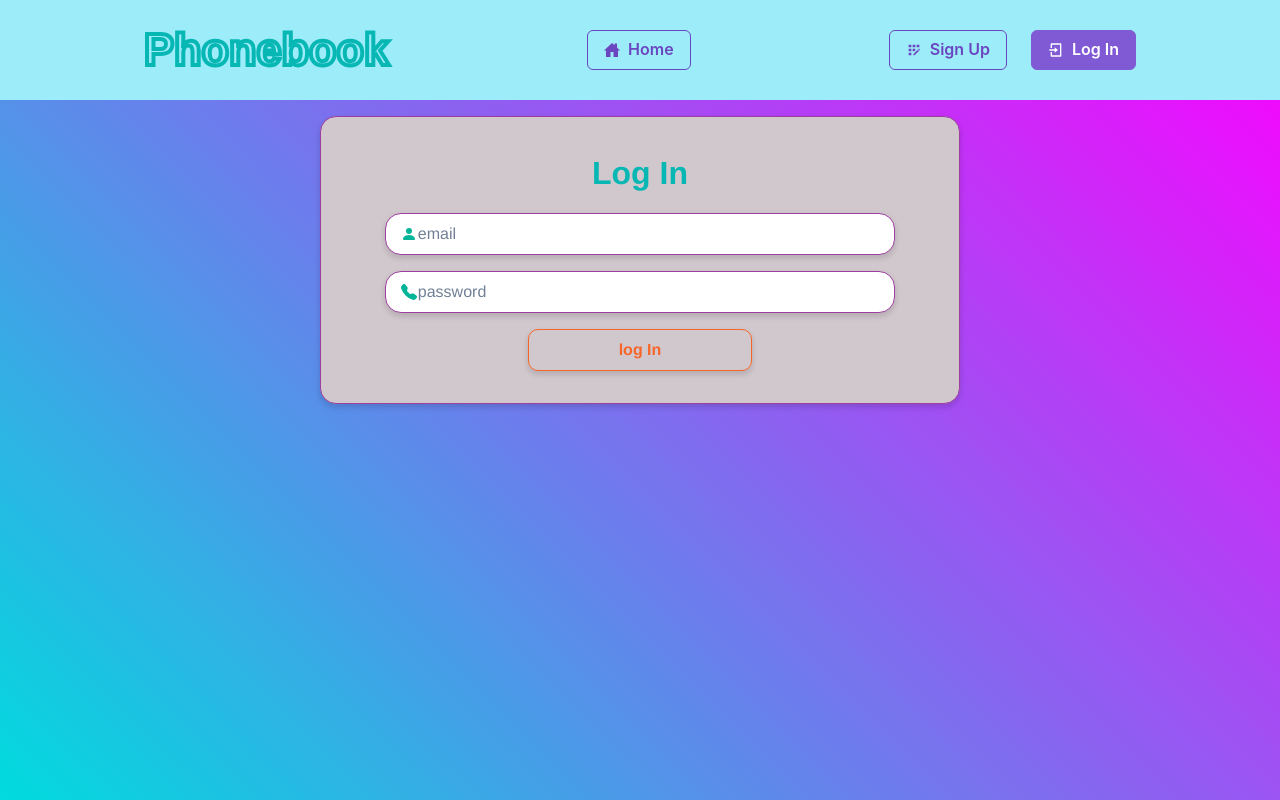
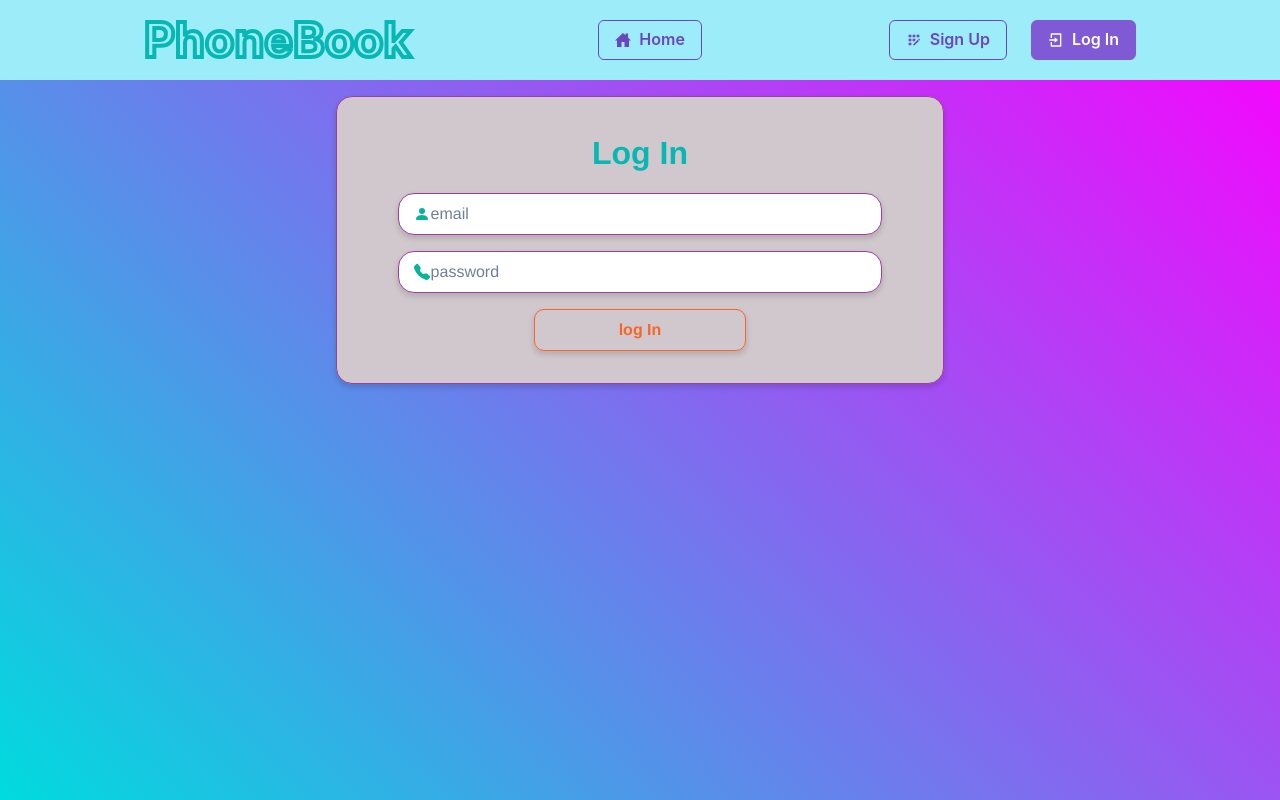
Before and after one commit to namhels/goit-react-hw-08-phonebook, a React (Create React App) app: page /goit-react-hw-08-phonebook/login in a window 1280 px wide. Built offline with nearby package versions, Linux system fonts and the light colour scheme.

Commit message:
add Logo

```diff
--- a/src/components/AppBar/AppBar.jsx
+++ b/src/components/AppBar/AppBar.jsx
@@ -15,7 +15,7 @@ import {
   VStack,
 } from '@chakra-ui/react';
 import { AiOutlineCloseCircle, AiOutlineMenuFold } from 'react-icons/ai';
-import { Headline } from 'components/Title';
+import Logo from 'components/Logo';
 
 const MenuToggle = ({ onClick, isMenuOpen }) => {
   return (
@@ -46,7 +46,7 @@ const AppBar = () => {
     <Box as="header" py={4} bg={colorMode === 'dark' ? 'cyan.600' : 'cyan.200'}>
       <Container maxW={['full', 'container.lg']}>
         <Flex align="center">
-          <Headline HeadlineLogo>Phonebook</Headline>
+          <Logo />
           <Spacer />
           <Box display={{ base: 'none', md: 'contents' }}>
             <Navigation />
--- /dev/null
+++ b/src/components/Logo/Logo.jsx
@@ -0,0 +1,22 @@
+import { Heading } from '@chakra-ui/react';
+
+const Logo = () => {
+  return (
+    <Heading
+      size="2xl"
+      transition="all 300ms"
+      sx={{
+        WebkitTextStroke: '4px #07b7b4',
+        WebkitTextFillColor: 'transparent',
+        ':hover': {
+          transform: 'scale(1.1)',
+          filter: 'drop-shadow(4px 8px 3px #9e3e9f)',
+        },
+      }}
+    >
+      PhoneBook
+    </Heading>
+  );
+};
+
+export default Logo;
--- /dev/null
+++ b/src/components/Logo/index.js
@@ -0,0 +1 @@
+export { default } from './Logo';
--- a/src/components/Title/Title.Styled.js
+++ b/src/components/Title/Title.Styled.js
@@ -14,7 +14,7 @@ const Headline = styled.h1`
   ${p =>
     p.HeadlineLogo &&
     css`
-      max-width: 100%;
+      /* max-width: 100%; */
       padding-bottom: 0;
       font-size: 45px;
       -webkit-text-stroke: 4px ${p => p.theme.colors.halloween[0]};
--- a/src/pages/Contacts/Contacts.jsx
+++ b/src/pages/Contacts/Contacts.jsx
@@ -1,21 +1,10 @@
 import { Box } from '@chakra-ui/react';
 import ContactList from 'components/ContactList';
-// import Form from 'components/Form';
 import FormFormik from 'components/Formik';
 
 const Contacts = () => {
-  // const { colorMode } = useColorMode();
-
   return (
-    <Box
-      // bg={colorMode === 'dark' ? 'gray.600' : 'gray.200'}
-      // boxShadow="small"
-      // borderRadius={8}
-      // p={5}
-      maxW={['full', 'container.sm']}
-      mx="auto"
-      mt={4}
-    >
+    <Box maxW={['full', 'container.sm']} mx="auto" mt={4} px={4}>
       <FormFormik />
       <ContactList />
     </Box>
--- a/src/pages/Login/Login.jsx
+++ b/src/pages/Login/Login.jsx
@@ -4,7 +4,7 @@ import { Headline } from 'components/Title';
 
 const Login = () => {
   return (
-    <Box maxW={['full', 'container.sm']} mx="auto" mt={4}>
+    <Box maxW={['full', 'container.sm']} mx="auto" mt={4} px={4}>
       <LoginForm>
         <Headline>Log In</Headline>
       </LoginForm>
--- a/src/pages/Register/Register.jsx
+++ b/src/pages/Register/Register.jsx
@@ -4,7 +4,7 @@ import { Headline } from 'components/Title';
 
 const Register = () => {
   return (
-    <Box maxW={['full', 'container.sm']} mx="auto" mt={4}>
+    <Box maxW={['full', 'container.sm']} mx="auto" mt={4} px={4}>
       <RegisterForm>
         <Headline>Registration</Headline>
       </RegisterForm>
```
